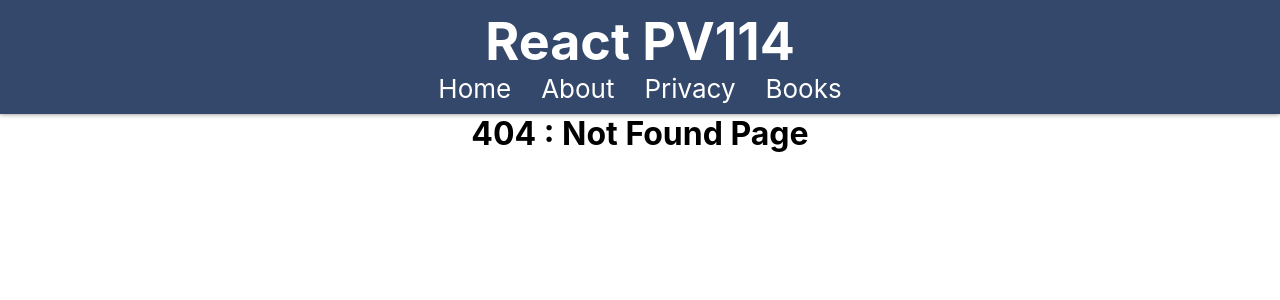
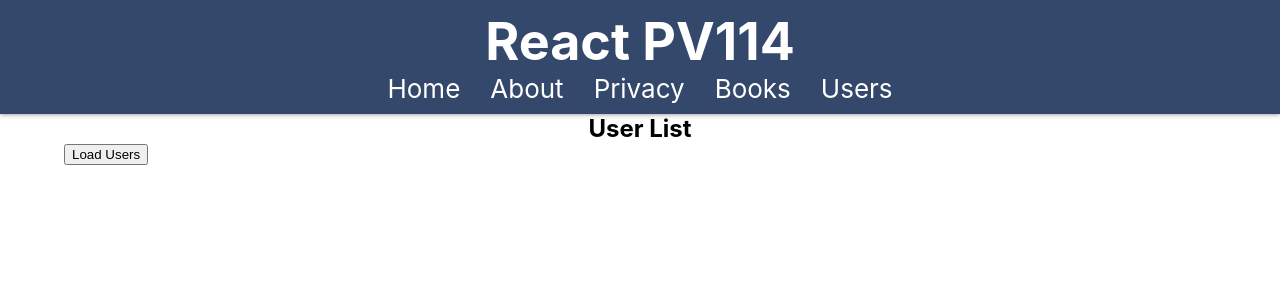
Before and after one commit to temeirro/react-pv114, a React (Create React App) app: page /users in a window 1280 px wide. Before the commit this address had no page. Shown: the top 300 px of the page. Built offline with nearby package versions, Linux system fonts and the light colour scheme.

Commit message:
add  UsersLIst and func load

```diff
--- a/src/App.js
+++ b/src/App.js
@@ -1,3 +1,4 @@
+import React from 'react';
 import './App.css';
 import About from './components/About';
 import { AboutShort } from './components/AboutShort';
@@ -11,6 +12,11 @@ import { Book } from './components/books/Book';
 import { NotFound } from './components/NotFound';
 import { NewBook } from './components/books/NewBook';
 import { EditBook } from './components/books/EditBook';
+import UsersList from './components/users/UsersList';
+// import UsersList from './components/users/UsersList';
+
+
+
 function App() {
 
 
@@ -35,7 +41,7 @@ function App() {
               {/* <Route path="history" element={<h3>Book History</h3>} /> */}
               {/* <Route path="fantazy" element={<h3>Book fantezy</h3>} /> */}
             </Route>
-
+            <Route path="/users" element={<UsersList/>} />
             {/* <Route path="/books" element={<h3>Book list</h3>}>
               <Route path=":id" element={<h3>Book 1</h3>}/>
               <Route path="history" element={<h3>Book History</h3>} />
--- a/src/components/Menu.js
+++ b/src/components/Menu.js
@@ -8,6 +8,7 @@ export default function Menu() {
             <Link to={'/about'}>About</Link>
             <Link to={'/privacy'}>Privacy</Link>
             <Link to={'/books'}>Books</Link>
+            <Link to={'users'}>Users</Link>
 
 
         </nav>
--- /dev/null
+++ b/src/components/users/UsersList.jsx
@@ -0,0 +1,42 @@
+import { useEffect, useState } from "react";
+// const url = 'https://jsonplaceholder.typicode.com/users';
+let dataForLoad={
+    skip:0,
+    limit: 8
+};
+const apiUrl='https://dummyjson.com/users';
+export default function UsersList() {
+    // useEffect
+
+    const [users, setUsers]=useState([]);
+
+    const loadUsers = () => {
+        //https://dummyjson.com/users?limit=8&skip=0
+        let url=apiUrl+`?limit=${dataForLoad.limit}&skip=${dataForLoad.skip}`;
+        dataForLoad.skip+=dataForLoad.limit;
+        console.log(dataForLoad);
+        fetch(url)
+            .then(res => res.json())
+            .then(dataUsers => {
+                console.log(dataUsers.users);
+                setUsers([...users,...dataUsers.users]);
+            })
+            .catch(err => {
+            console.warn(err);
+        });
+    }
+    return (
+        <>
+            <h2>User List</h2>
+            <div style={{ "width" : "90%","textAlign":"start"}}>
+                <ol>
+                    {users.map(user=>
+                        // <li key={user.id}>{user.name} Address: {user.address.city}</li>)}
+                        <li key={user.id}>{user.lastName} {user.firstName} Address: {user.address.city}</li>)}
+                </ol>
+                <button onClick={loadUsers}>Load Users</button>
+            </div>
+        </>
+    );
+
+}
```
